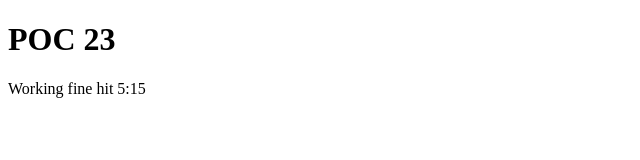
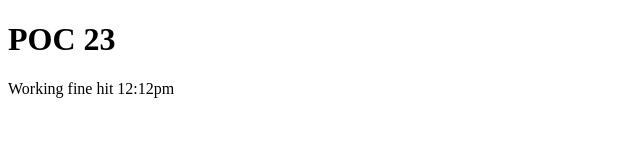
Before and after one commit to Umesh33456/html-repo, a plain HTML site: page index.html in a window 1280 px wide. Shown: the full height of the page, 0-640 px from the left. Drawn offline with Linux system fonts and the light colour scheme.

Commit message:
Update index.html

```diff
--- a/index.html
+++ b/index.html
@@ -6,7 +6,7 @@
 <body>
 
 <h1>POC 23</h1>
-<p>Working fine hit 5:15</p>
+<p>Working fine hit 12:12pm</p>
 
 </body>
 </html>
```
